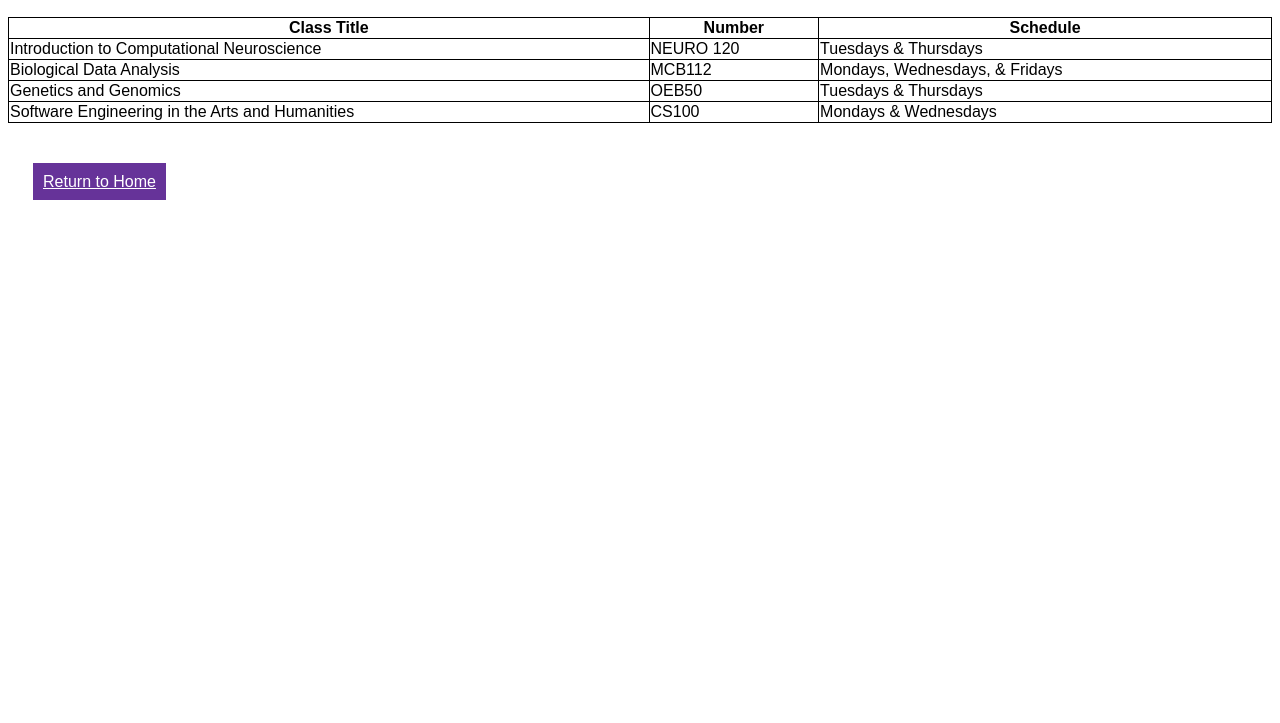
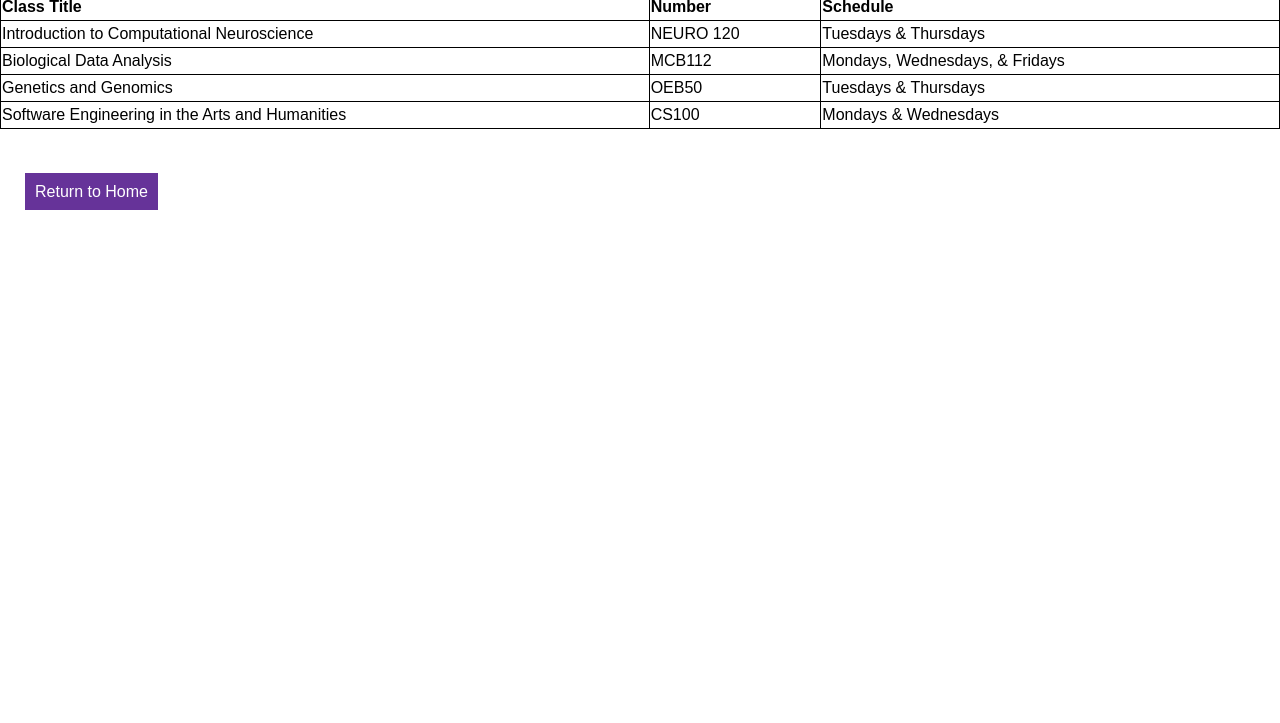
Before and after one commit to mcarbonneau/lab0, a plain HTML site: page classes.html in a window 1280 px wide. Shown: the part 77-800 px from the top of the page. Drawn offline with nearby package versions, Linux system fonts and the light colour scheme.

Commit message:
with bootstrap

```diff
--- a/classes.html
+++ b/classes.html
@@ -3,6 +3,7 @@
   <head>
     <meta charset="utf-8">
     <link rel="stylesheet" href="main.css">
+    <link rel="stylesheet" href="https://stackpath.bootstrapcdn.com/bootstrap/4.3.1/css/bootstrap.min.css" integrity="sha384-ggOyR0iXCbMQv3Xipma34MD+dH/1fQ784/j6cY/iJTQUOhcWr7x9JvoRxT2MZw1T" crossorigin="anonymous">
     <title> Madeleine's Classes</title>
   </head>
   <body>
```
Also changed, not shown: index.html (+1 -1 lines), pg0.html (+1 -0 lines), photo.html (+1 -0 lines).
